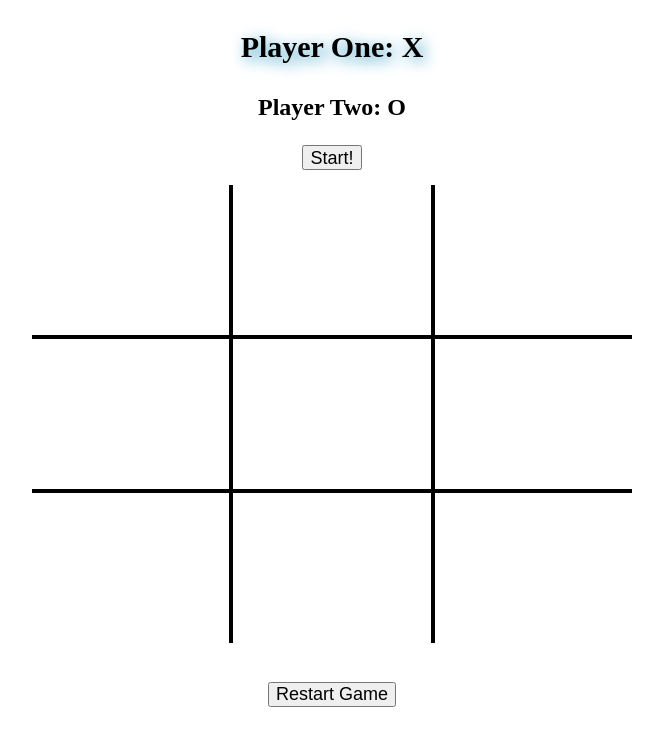
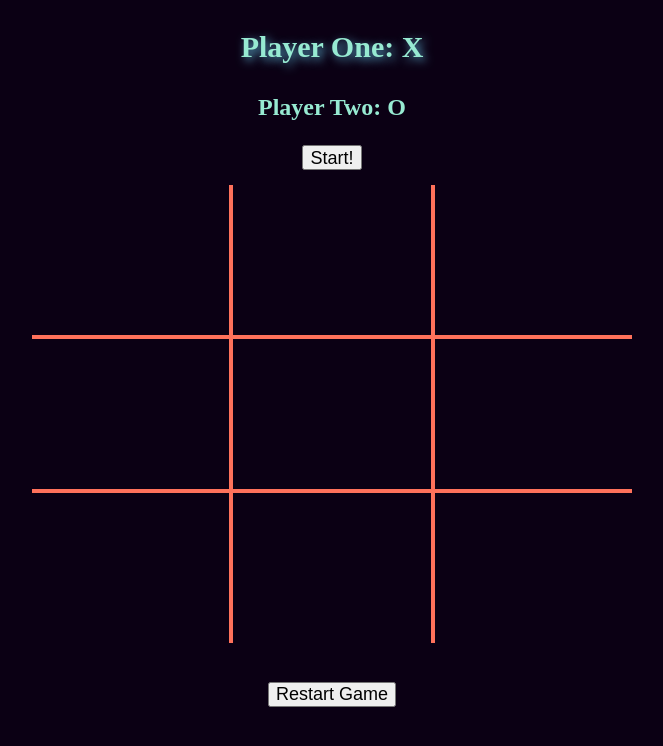
Before and after one commit to EricBrown589/Tic-Tac-Toe, a plain HTML site: page index.html in a window 1280 px wide. Shown: the whole page, without its empty margins (308-971 px from the left). Drawn offline with Linux system fonts and the light colour scheme.

Commit message:
adding styling to the page

```diff
--- a/style.css
+++ b/style.css
@@ -1,3 +1,7 @@
+
+body {
+    background-color: #0B0014;
+}
 
 .gamespace {
     margin: auto;
@@ -9,7 +13,7 @@
 }
 
 .tiles {
-    border: 2.5px solid black;
+    border: 2.5px solid #FF715B;
     min-width: 100px;
     min-height: 150px;
     display: flex;
@@ -17,10 +21,12 @@
     align-items: center;
     font-weight: bolder;
     font-size: 100px;
+    color: white;
 }
 
 #player {
     text-align: center;
+    color: #97EAD2;
 }
 
 #start {
@@ -55,6 +61,7 @@
 
 #status {
     text-align: center;
+    color: #97EAD2;
 }
 
 .restart,
@@ -69,5 +76,5 @@
 
 .currentPlayer{
     font-size: 30px;
-    text-shadow: 4px 4px 15px #2F97C1;
+    text-shadow: 3px 3px 10px #5badce;
 }
```
